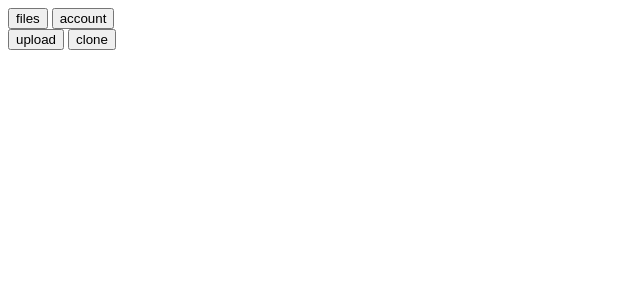
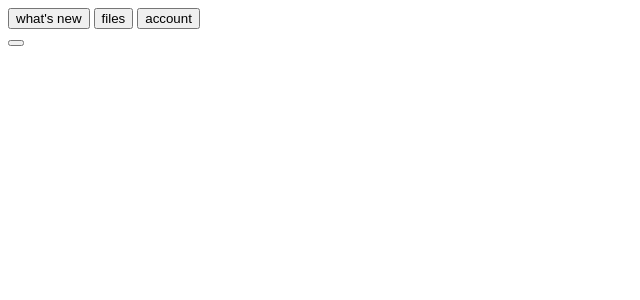
Before and after one commit to mollersuite/monofile, a Svelte app: page / in a window 1280 px wide. Shown: the top 300 px of the page, without its empty margins (0-640 px from the left). Built offline with nearby package versions, Linux system fonts and the light colour scheme; the HTML template or start-up script is replaced by a standard one.

Commit message:
xcvcvxfxvbf

```diff
--- a/src/server/lib/errors.ts
+++ b/src/server/lib/errors.ts
@@ -12,8 +12,8 @@ export default async function ServeError(
     if (!errorPage) {
         errorPage =
             (
-                await readFile(`${process.cwd()}/src/pages/error.html`)
-                      .catch(() => {res.header("Content-Type","text/plain")})
+                await readFile(`${process.cwd()}/pages/error.html`)
+                      .catch((err) => console.error(err))
                 || "<pre>$code $text</pre>"
             )
             .toString()
--- a/src/style/_base.scss
+++ b/src/style/_base.scss
@@ -46,5 +46,11 @@ $darkish: rgb(54, 62, 70);
 */
 
 body {
+    background-color: rgb(30, 33, 36); // this is here so that
+                                         // pulling down to refresh
+                                         // on mobile looks good
+}
+
+#appContent {
     background-color: $Background
 }
--- a/src/style/app.scss
+++ b/src/style/app.scss
@@ -1,5 +1,6 @@
 @use "base";
 @use "app/topbar";
+@use "app/pulldown";
 
 .menuBtn {
     text-decoration:none;
@@ -20,3 +21,11 @@
         transition-duration: 100ms;
     }
 }
+
+#appContent {
+    position:absolute;
+    left:0px;
+    top:40px;
+    width:100%;
+    height: calc( 100% - 40px );
+}
--- /dev/null
+++ b/src/style/app/pulldown.scss
@@ -0,0 +1,31 @@
+@use "../base";
+
+#overlay {
+    position:absolute;
+    left:0px;
+    height: 100%;
+    display:none;
+    opacity:0.5;
+    background-color:#AAAAAA;
+
+    z-index: 1000;
+}
+
+.pulldown {
+    position: absolute;
+    width: 250px;
+    height: 400px;
+    background-color: #191919;
+
+    top:0px;
+    left:50%;
+    transform:translateX(-50%);
+
+    @media screen and (max-width: 400px) {
+        width: 100%;
+        height: 100%;
+        height: 100%;
+    }
+
+    z-index: 1001;
+}
--- a/src/svelte/App.svelte
+++ b/src/svelte/App.svelte
@@ -1,22 +1,28 @@
-<!--
-    I know this code is pretty bad,
-    but this is my first time using svelte lol
--->
-
 <script>
     import { onMount } from "svelte";
     import Topbar from "./elem/Topbar.svelte";
+
     /**
      * @type Topbar
      */
     let topbar;
 
+    /**
+     * @type HTMLButtonElement
+    */
+    let overlay;
+
     onMount(() => {
-
+        overlay.addEventListener("click", () => {
+            overlay.style.display = ""
+        })
     })
 </script>
 
 <Topbar bind:this={topbar} />
 <div id="appContent">
+    <button id="overlay" bind:this={overlay} />
+    <div class="pulldown">
 
+    </div>
 </div>
--- a/src/svelte/elem/Topbar.svelte
+++ b/src/svelte/elem/Topbar.svelte
@@ -3,14 +3,10 @@
 </script>
 
 <div id="topbar">
-    <button on:click={() => {}} class="menuBtn">files</button>
-    <button on:click={() => {}} class="menuBtn">account</button>
+    <button class="menuBtn">what's new</button>
+    <button class="menuBtn">files</button>
+    <button class="menuBtn">account</button>
 
-    <!-- divider -->
-    <div style="height:calc( 100% - 10px ); top:5px; width:2px; background-color:#333333; margin:0 5px 0 5px;" />
-
-    <button on:click={() => {}} class="menuBtn">upload</button>
-    <button on:click={() => {}} class="menuBtn">clone</button>
-
-    <div />
+    <div /> <!-- not sure what's offcenter but something is
+                 so this div is here to ""fix"" that        -->
 </div>
```
Also changed, not shown: src/style/app/topbar.scss (+0 -13 lines), 1 other file (tests, documents, lock files or other folders).
